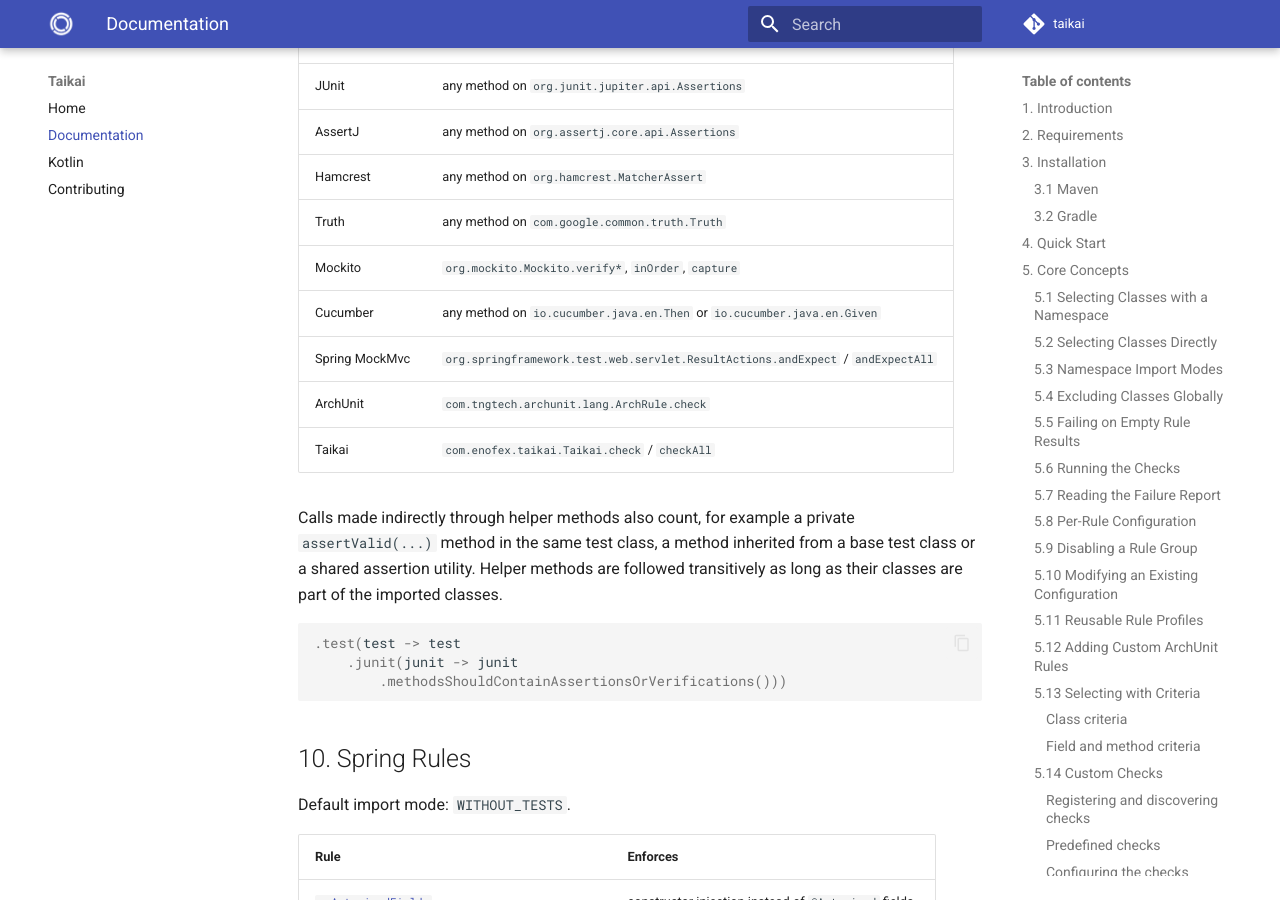
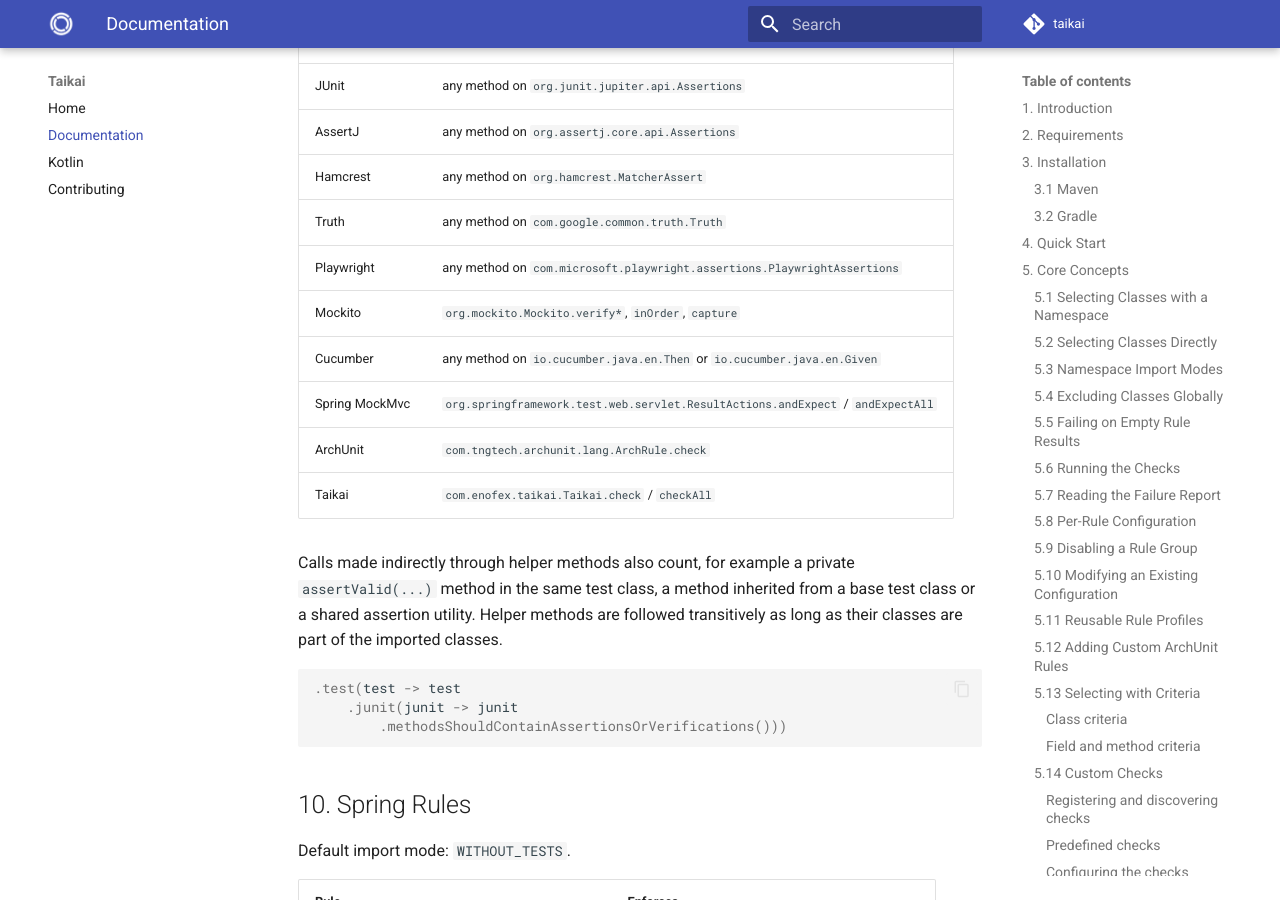
Before and after one commit to enofex/taikai, an MkDocs documentation site: the page built from docs/documentation.md, in a window 1280 px wide and 900 px high, scrolled down 55660 px. Built offline with MkDocs 1.6.1 and Material for MkDocs 9.7.7, drawn with Linux system fonts in a browser that asks for light colours; comment, search, counter and statistics services are not loaded.

Commit message:
Add playwright assertions in methodsShouldContainAssertionsOrVerifications

```diff
--- a/docs/documentation.md
+++ b/docs/documentation.md
@@ -2470,6 +2470,7 @@ following counts:
 | AssertJ        | any method on `org.assertj.core.api.Assertions`                              |
 | Hamcrest       | any method on `org.hamcrest.MatcherAssert`                                   |
 | Truth          | any method on `com.google.common.truth.Truth`                                |
+| Playwright     | any method on `com.microsoft.playwright.assertions.PlaywrightAssertions`     |
 | Mockito        | `org.mockito.Mockito.verify*`, `inOrder`, `capture`                          |
 | Cucumber       | any method on `io.cucumber.java.en.Then` or `io.cucumber.java.en.Given`      |
 | Spring MockMvc | `org.springframework.test.web.servlet.ResultActions.andExpect` / `andExpectAll` |
```
Also changed, not shown: 1 other file.
